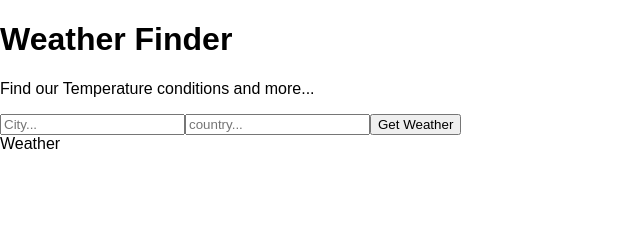
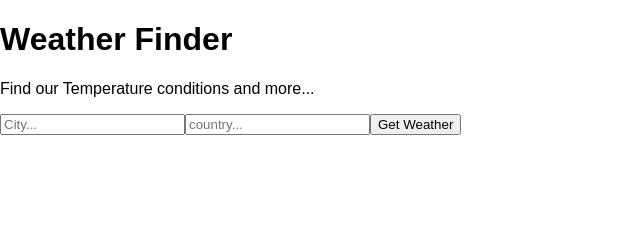
Before and after one commit to karthikmsadashivappa/weather.app, a React (Create React App) app: page / in a window 1280 px wide. Shown: the top 225 px of the page, without its empty margins (0-640 px from the left). Built offline with nearby package versions, Linux system fonts and the light colour scheme.

Commit message:
setting the states for the attributes

```diff
--- a/src/App.js
+++ b/src/App.js
@@ -6,25 +6,54 @@ import Weather from "./components/Weather"
 const API_KEY = "45decf72ca92022978d10c03858bc9e0";
 
 class App extends React.Component {
+
+	state = {
+		temperature: undefined,
+		city: undefined,
+		country: undefined,
+		humidity: undefined,
+		description: undefined,
+		error: undefined
+	}
+
 	getWeather = async (e) => {
 		e.preventDefault();
-		const api_call = await fetch(`http://api.openweathermap.org/data/2.5/weather?q=Bengaluru,ind&appid=${API_KEY}&units=metric`);
+
+		const city = e.target.elements.city.value;
+
+		const country = e.target.elements.country.value;
+
+		const api_call = await fetch(`http://api.openweathermap.org/data/2.5/weather?q=${city},${country}&appid=${API_KEY}&units=metric`);
 
 		const data = await api_call.json();
 
 		console.log(data);
+
+		this.setState({
+			temperature: data.main.temp,
+			city: data.name,
+			country: data.sys.country,
+			humidity: data.main.humidity,
+			description: data.weather[0].description,
+			error: ""
+		});
 	}
 	render(){
 		return(
       		<div>
 				<Titles />
 				<Form getWeather={this.getWeather}/>
-				<Weather />
+				<Weather
+					temperature={this.state.temperature}
+					city={this.state.city}
+					country={this.state.country}
+					humidity={this.state.humidity}
+					description={this.state.description}
+					error={this.state.error}
+				/>
 			</div>
 		);
 	}
 }
 
 export default App;
-
-[, 77.5913]
--- a/src/components/Weather.js
+++ b/src/components/Weather.js
@@ -3,7 +3,7 @@ import React from "react";
 class Weather extends React.Component {
 	render(){
 		return (
-			<div>Weather</div>
+			<div></div>
 		);
 	}
 }
```
